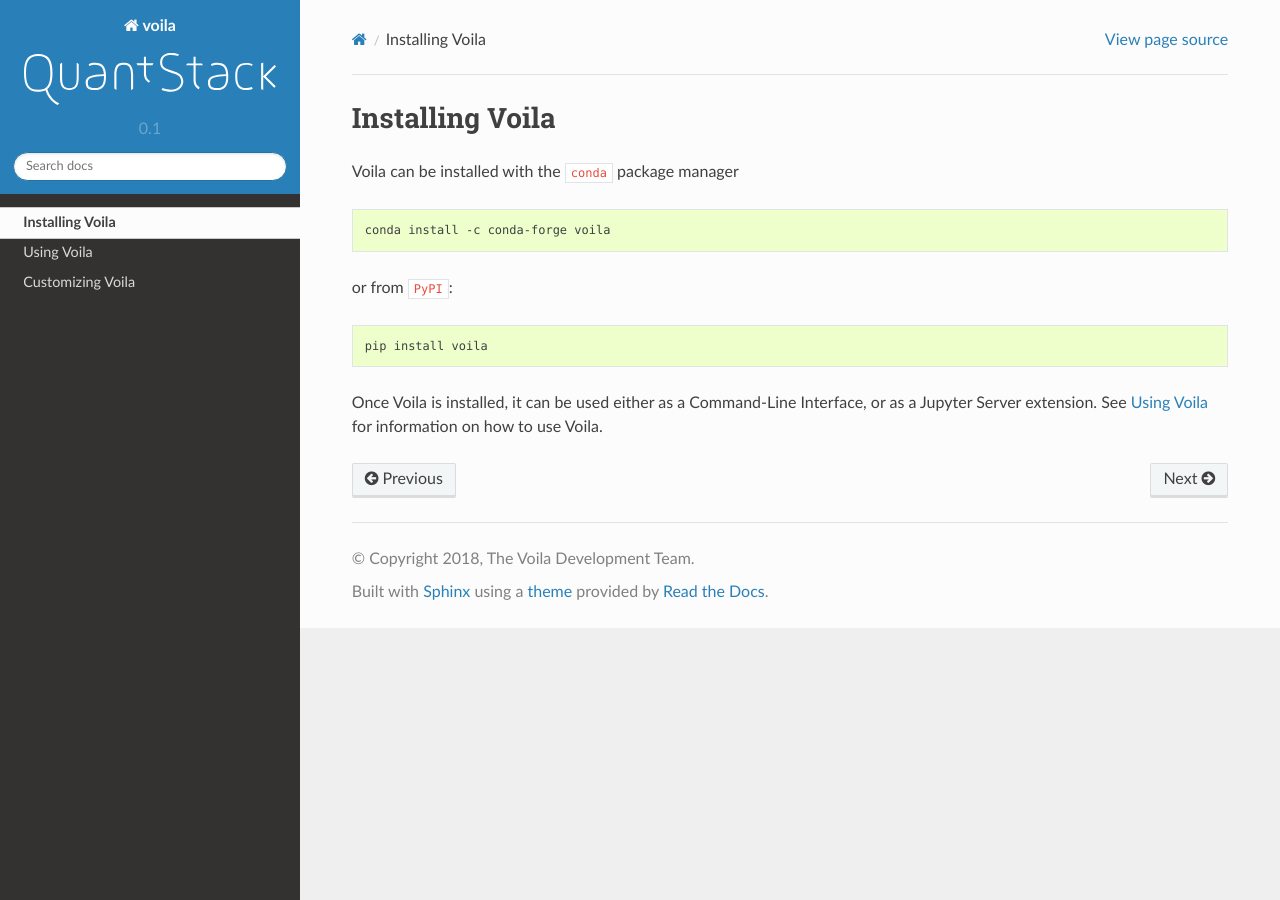
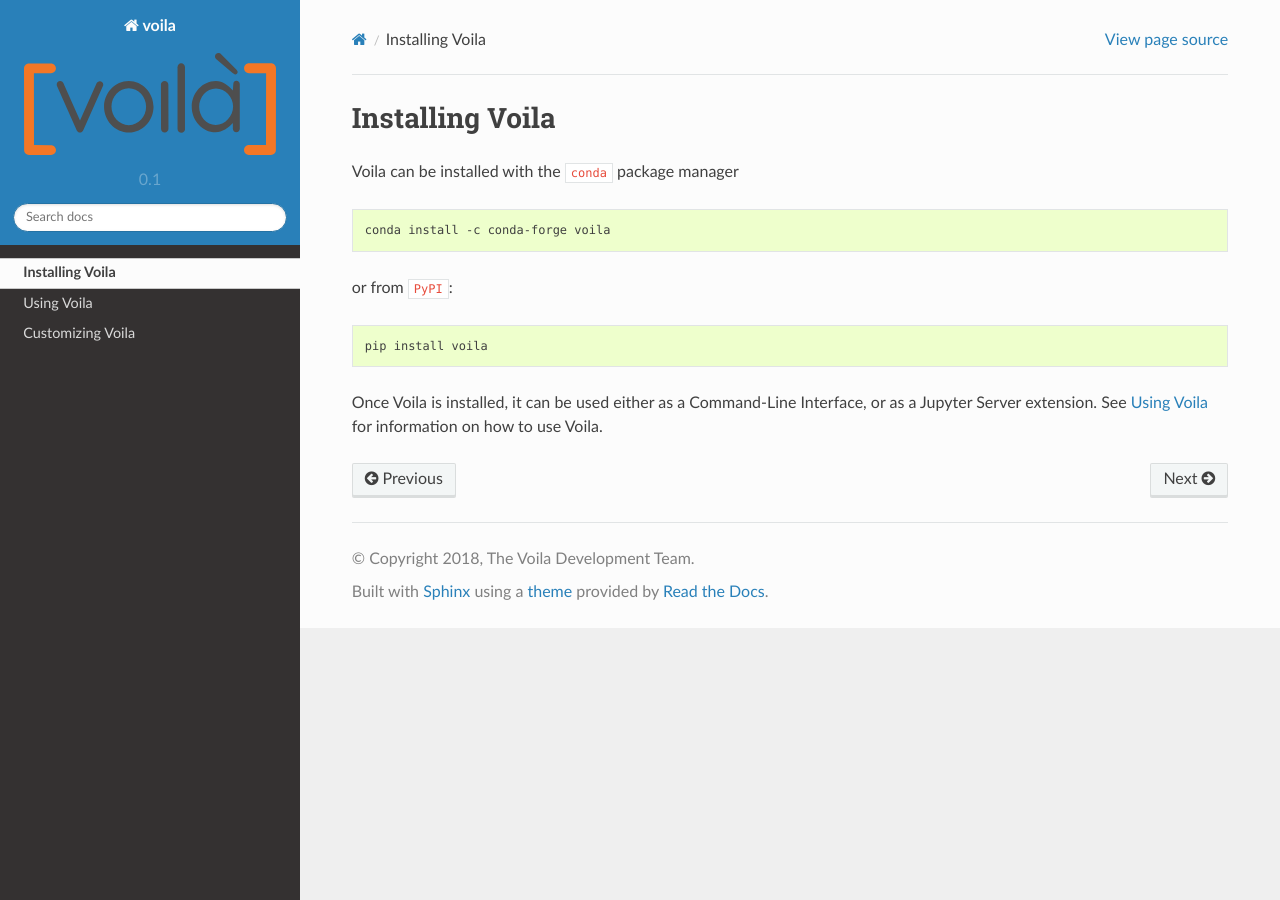
Before and after one commit to voila-dashboards/voila, a Sphinx documentation site: the page built from docs/source/install.rst, in a window 1280 px wide. Built offline with Sphinx 7.4.7 and the Read the Docs theme 2.0.0, drawn with Linux system fonts in a browser that asks for light colours.

Commit message:
updates the docs logo

```diff
--- a/docs/source/conf.py
+++ b/docs/source/conf.py
@@ -44,7 +44,7 @@
 release = _release['__version__']
 language = None
 
-html_logo = 'quantstack-white.svg'
+html_logo = 'voila.svg'
 
 exclude_patterns = []
 highlight_language = 'python'
```
